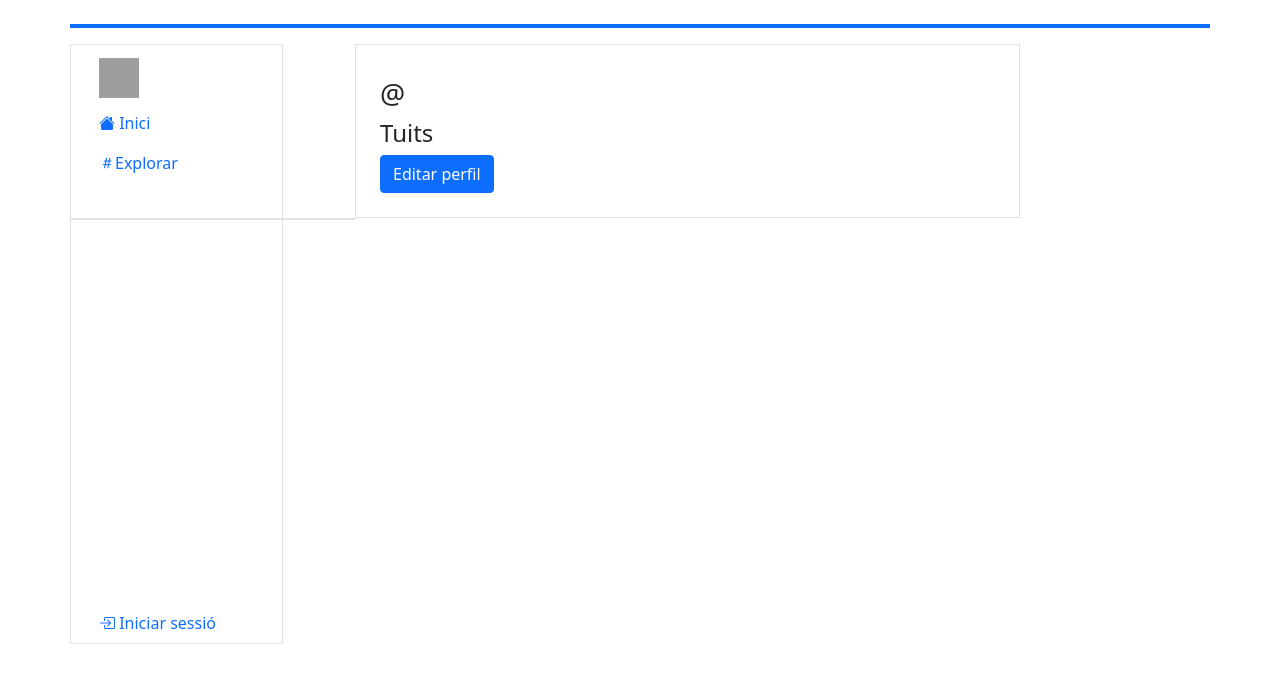
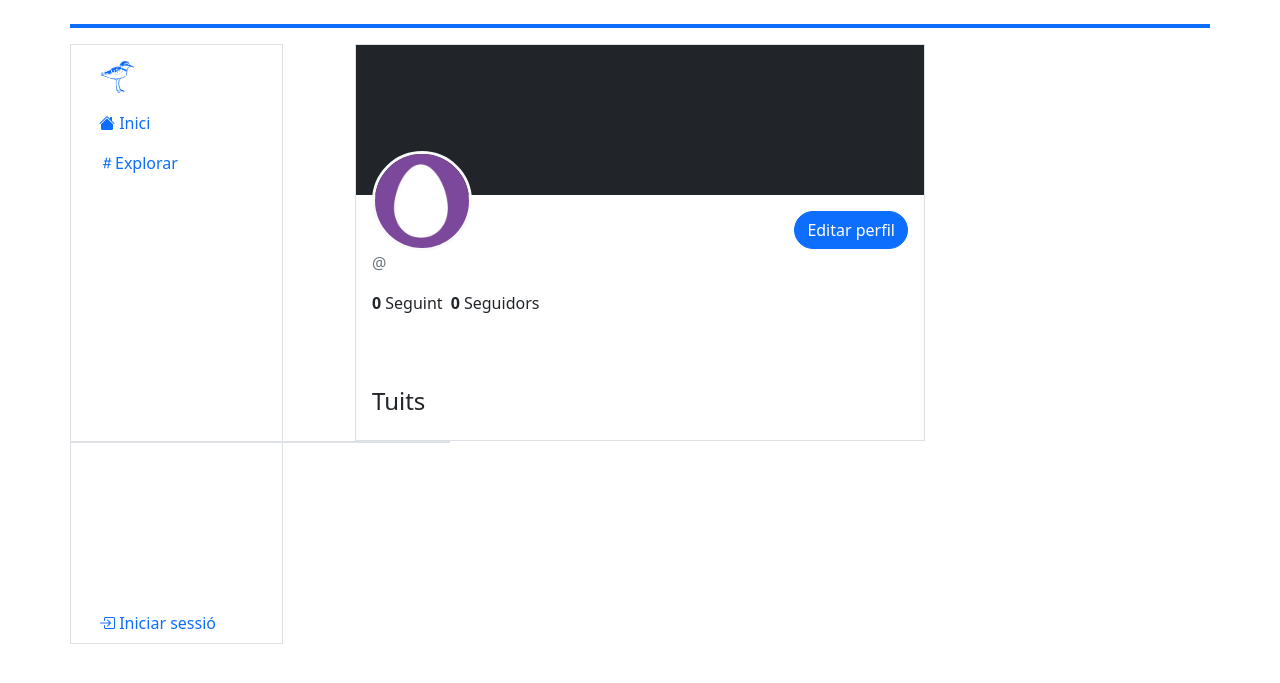
Before and after one commit to corriol/2022-truiter-symfony, a Symfony app: template templates/user/index.html.twig in a window 1280 px wide. Shown: the top 683 px of the page. Run offline with Twig, Linux system fonts and the light colour scheme; the template is opened without the code that fills it, so the values that code supplies are empty; some libraries are stand-ins or nearby versions; grey boxes are pictures that could not be loaded.

Commit message:
Canvis en els estils

```diff
--- a/templates/_sidebar.html.twig
+++ b/templates/_sidebar.html.twig
@@ -1,10 +1,10 @@
 <nav class="navbar navbar-light flex-column align-items-start">
     <a class="ms-3 navbar-brand" href="#">
-        <img src="assets/corriol.svg" alt="" width="40" height="40">
+        <img src="{{ asset('images/corriol.svg') }}" alt="" width="40" height="40">
     </a>
 
     <ul class="nav flex-column">
-        <li class="nav-item"><a class="nav-link" href="index.php"><i class="bi bi-house-heart-fill"></i>
+        <li class="nav-item"><a class="nav-link" href="{{ path('home') }}"><i class="bi bi-house-heart-fill"></i>
                 Inici</a></li>
         <li class="nav-item"><a class="nav-link" href="explore.php"><i class="bi bi-hash"></i>Explorar</a>
         </li>
--- a/templates/base_truiter.html.twig
+++ b/templates/base_truiter.html.twig
@@ -26,11 +26,11 @@
         <div class="position-fixed col-2 border d-flex flex-column justify-content-between h-75">
             {% include '_sidebar.html.twig' %}
         </div>
-        <div class="offset-3 col-7 border p-4">
+        <div class="offset-3 col-6 border p-0">
             {% block body %}
             {% endblock %}
         </div>
-        <div class="col-3 border"></div>
+        <div class="col-4 border"></div>
     </div>
 </main>
 </body>
--- a/templates/default/index.html.twig
+++ b/templates/default/index.html.twig
@@ -2,7 +2,7 @@
 
 {% block body %}
 
-
+<main class="p-3">
     <h2>Darrers truits</h2>
 
     {% if app.user %}
@@ -23,4 +23,5 @@
     {% for truit in truits %}
         {% include '_tuit.html.twig' %}
     {% endfor %}
+    </main>
 {% endblock %}
--- a/templates/user/index.html.twig
+++ b/templates/user/index.html.twig
@@ -3,15 +3,35 @@
 {% block title %}{{ user.name }} (@{{ user.username }}) / Truiter{% endblock %}
 
 {% block body %}
+    <header class="mb-4 p-0">
+        <div style="height:150px" class="bg-dark px-5"></div>
+        <div class="p-3">
+            <div class="d-flex justify-content-between align-items-start">
+                <div style="margin-top:-60px; width:100px; height: 100px" class="ratio ratio-1x1"><img
+                            style="object-fit:cover" class="border border-light border-3 rounded-circle"
+                            src="{{ asset('images/twitter-egg.avif') }}"/></div>
+
+                {% if user == app.user %}
+                    <a href="{{ path('app_settings_profile') }}" class="btn btn-primary rounded-pill">Editar perfil</a>
+                {% else %}
+                    <a href="#" class="btn btn-primary rounded-pill">Seguix</a>
+                {% endif %}
+            </div>
             <div>
+                <h2 class="m-0">{{ user.name }}</h2>
+                <p class="text-muted">@{{ user.username }}</p>
+            </div>
+            <div class="d-flex">
+                <p class="me-2"><strong>0</strong> Seguint</p>
+                <p><strong>0</strong> Seguidors</p>
+            </div>
+        </div>
+
+    </header>
+    <div class="p-3">
         <div>
-        <h2>{{ user.name }}</h2>
-        <h3>@{{ user.username }}</h3>
             <h4>Tuits</h4>
 
-        {%  if user == app.user %}
-         <a href="{{ path('app_settings_profile') }}" class="btn btn-primary">Editar perfil</a>
-        {% endif %}
         </div>
 
         {% for truit in truits %}
```
Also changed, not shown: templates/_tuit.html.twig (+10 -6 lines), docs/readme.md (added), public/images/corriol.svg (added), public/images/twitter-egg.avif (added), 2 other files. Lines whose indentation alone changed are shown as unchanged.
